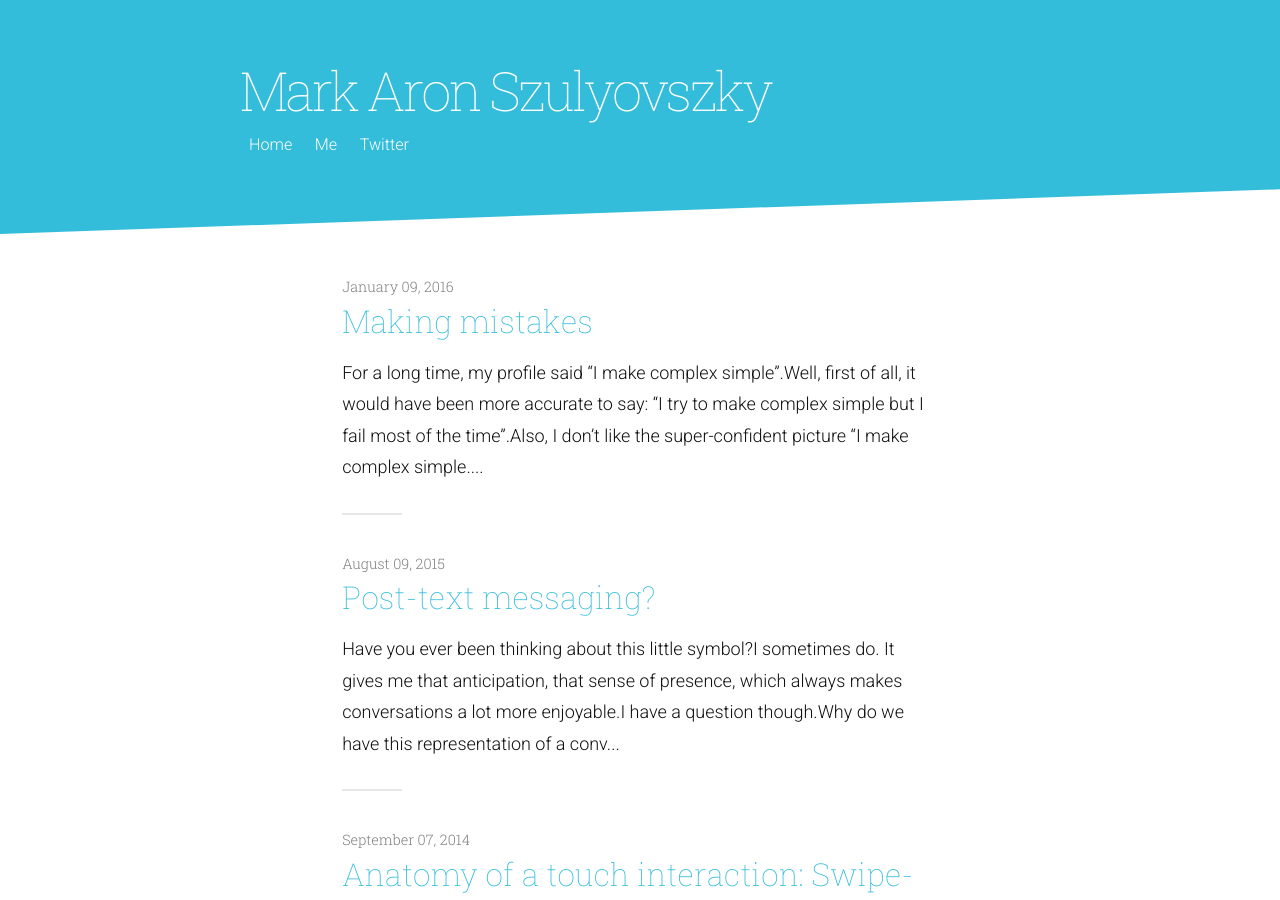
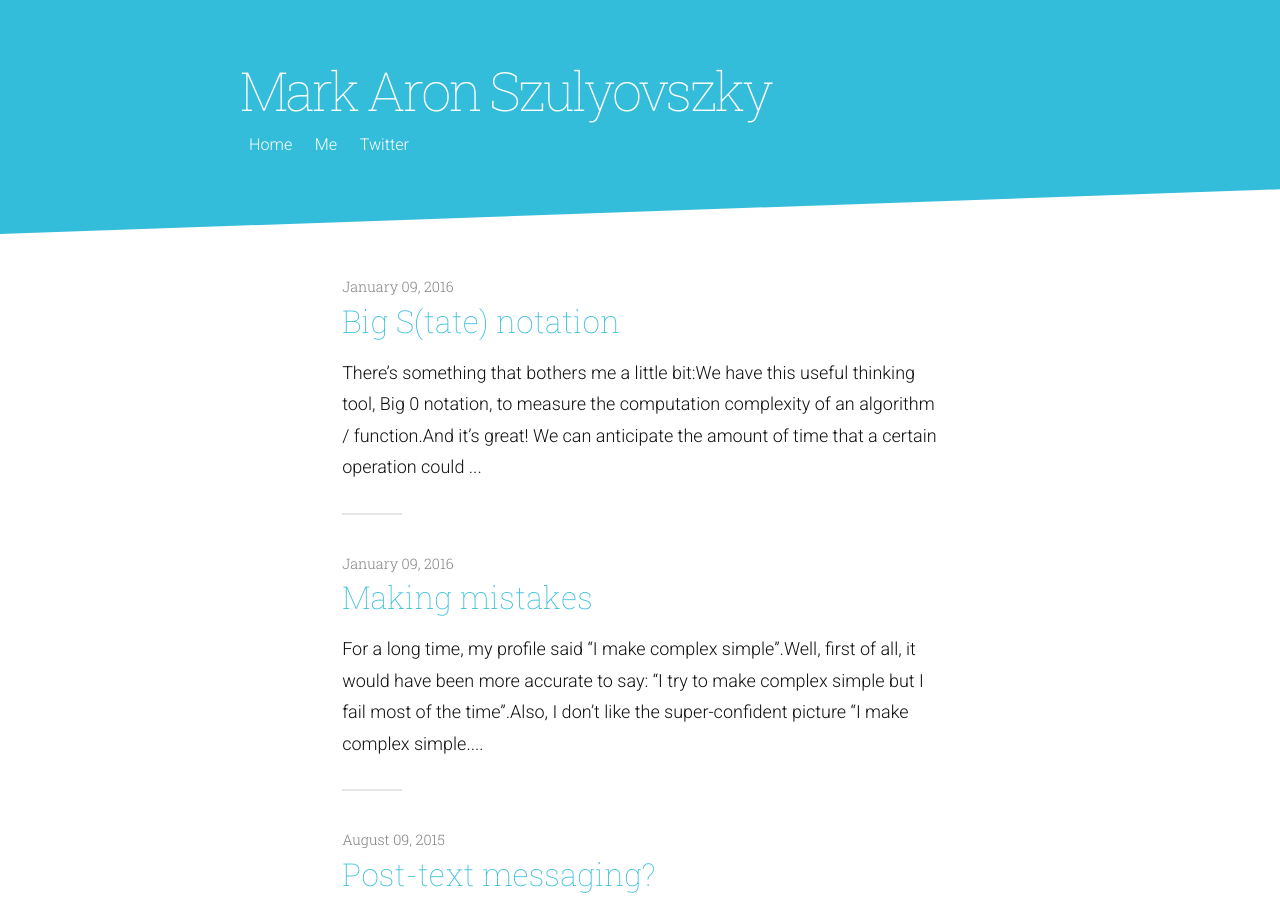
Before and after one commit to almostintuitive/itchingpixels.github.io, a Jekyll site: the page built from index.html, in a window 1280 px wide and 900 px high. Built offline with Jekyll 4.4.1, drawn with Linux system fonts in a browser that asks for light colours; nearby versions of some CDN libraries; the list of posts is cut into pages by our own code; some of the changed lines change nothing that is shown.

Commit message:
added first version of "big S notation" post

```diff
--- a/_posts/2016-01-09-making-mistakes.markdown
+++ b/_posts/2016-01-08-making-mistakes.markdown
@@ -19,4 +19,3 @@ So, from now on, my profile will just say that.
 It’s extra convenient since I don’t ever have to think about whether it is still true or not ;).
 
 Also, I hope this will help be more freely discuss my thoughts and ideas, that are obviously wrong anyway.
-.
--- /dev/null
+++ b/_posts/2016-01-09-big-s-notation.markdown
@@ -0,0 +1,77 @@
+---
+layout: post
+title:  "Big S(tate) notation"
+date:   2016-01-09
+---
+
+
+There’s something that bothers me a little bit:
+
+We have this useful thinking tool, [Big 0 notation](https://en.wikipedia.org/wiki/Big_O_notation), to measure the computation complexity of an algorithm / function.
+
+And it's great! We can anticipate the amount of time that a certain operation could take, and the necessary memory we need prepare for it, and it helps us architect our software, and forsee future problems without actually writing a line of code.
+
+But, do we have a good thinking tool for the **understanding (human) complexity of a component**?
+
+I’ll struggle a little bit here, since I don’t have a clear definition of “understanding complexity”.
+
+Maybe it’s easier to just describe what a simple component is in my mind:
+
+- has very little or no state
+- mutates its state very rarely (or never)
+- it’s easy to reproduce a situation where the component is in a certain kind of state.
+
+I’d consider a string conversion component very simple, since all its functions will be pure: they’ll get an input string and they’ll produce an output string.
+
+In contrast, a complex component:
+
+- has lots of states
+- mutates its state very frequently
+- it’s hard to reproduce a situation where the component is in a certain kind of state.
+
+I’d consider a database component to be very complex, since none of its public functions will be pure: it’ll have to insert, modify and delete records, write them to the disk, cache them, etc.
+
+It could be very useful to have a thinking tool for this kind of complexity: let’s call it the **big S(tate) notation**.
+
+But… could for example, a linter or a complier classify a component as “complex” or “simple”?
+Would it be possible to find that out, just by parsing the code and identifying some keywords?
+
+There are two ideas to play with:
+
+*How many variables are defined in global scope of the component (aka. properties)?*
+This will give you a good indication of how many different state it can have.
+
+*What’s the ratio of pure vs. impure functions (methods) the component has?*
+
+---
+
+Sorry if I jumped too far too quickly - let’s define what pure and impure functions are. This is not something I made up, promise. They even have [wikipedia articles](https://en.wikipedia.org/wiki/Pure_function)!
+
+Let’s say:
+A **pure function** is where you don’t modify or read anything outside of the scope of the function. You get the parameters, you transform them, and you return a value. It’s completely predictable - call it twice with the same input, and it’s guaranteed that it’ll produce the same result.
+
+An **impure function** is where you take some parameters, but you also access some other properties of the component, change them, and then you return a value. It can be unpredictable - call it twice with the same input, and you can be never sure if you get the same result - since it’s using (and possibly) modifying state, outside of its parameters.
+
+A pure function is like asking your computer to turn down the music it’s playing. It’ll do it as soon as you press the button.
+
+An impure function is like asking a neighbour to turn down the music while it’s having a house party. He/she may say “go to hell” and turn up the volume in response, depending on how drunk he/she is, and various other factors.
+
+---
+
+The million dollar question is:
+
+**How can you reduce the understanding complexity of a component that’s main function is to mutate its state?**
+
+So that you can’t remove any of its defined variables.
+
+Is that possible?
+Now, if we have a look at the Big S(tate) notation definition above, we can slightly rephrase this question to:
+
+*Can you increase the ratio of pure vs. impure functions in your component?*
+
+What do you think? Does this make sense?
+
+I’ll continue later, but if you’re curious, have a look at **[redux](https://github.com/rackt/redux)** and the **[explanation of how it works by its author](https://egghead.io/series/getting-started-with-redux)**.
+
+
+Shout on twitter if you find this horrendous / incorrenct or something you can relate to, I'd love to hear about it.
```
